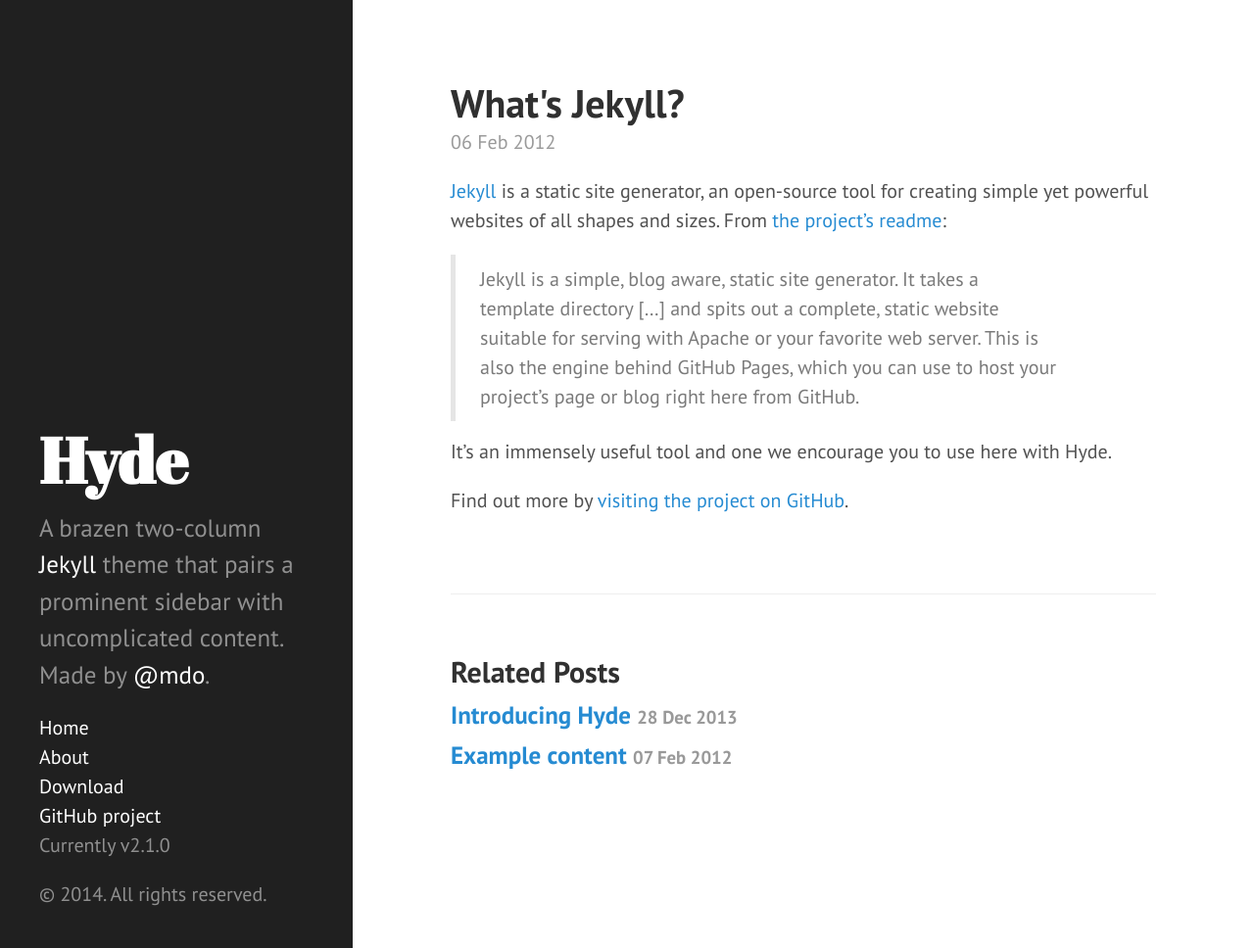
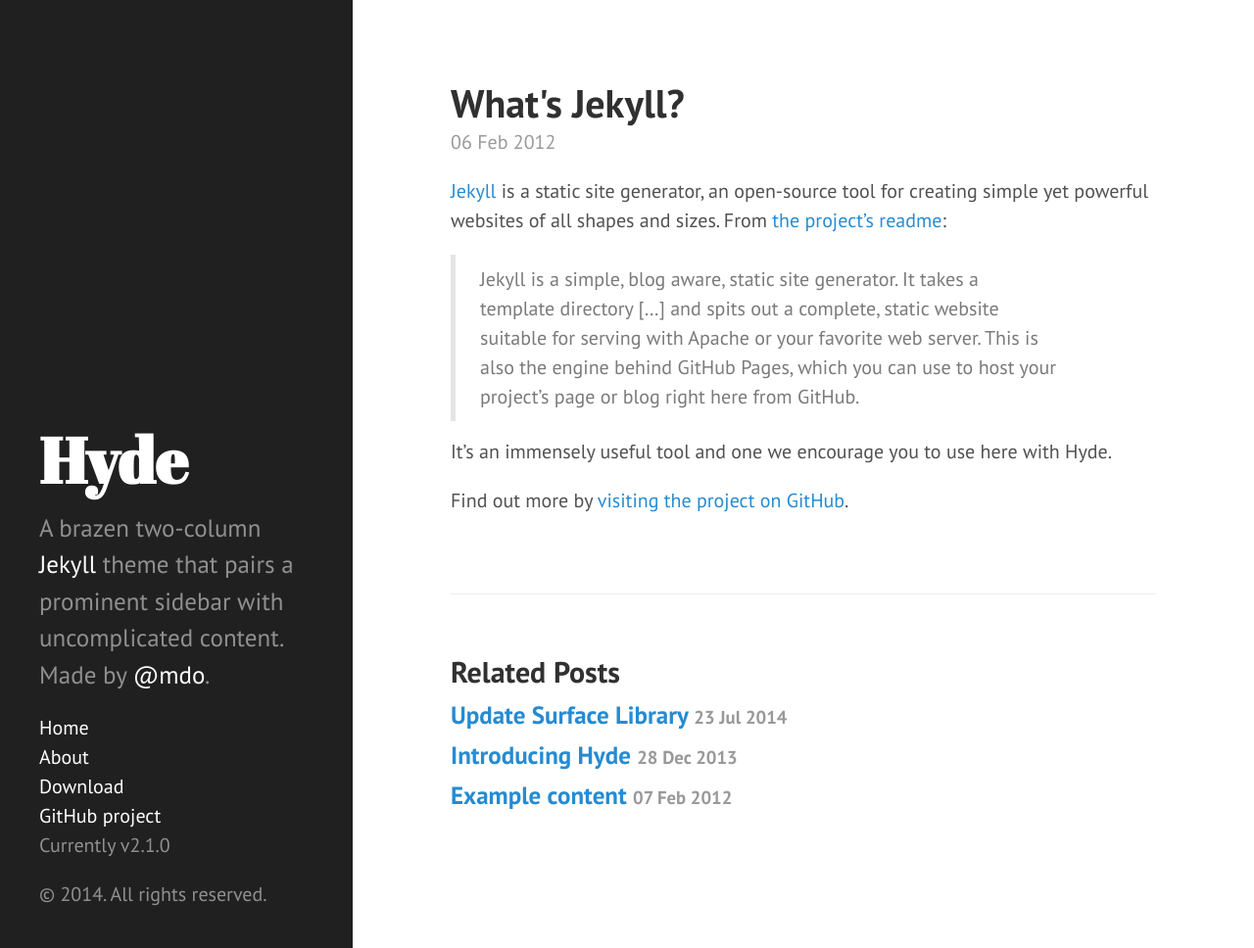
Before and after one commit to tabinks/frankenzyme.com, a Jekyll site: the page built from _posts/2012-02-06-whats-jekyll.md, in a window 1280 px wide and 968 px high. Shown: the whole window at 98% size. Built offline with Jekyll 4.4.1, drawn with Linux system fonts in a browser that asks for light colours; Markdown is read by kramdown in place of the engine named in the settings.

Commit message:
Add file

```diff
--- a/SurfaceScreen.md
+++ b/_posts/2014-07-23-update-surface-library.md
@@ -1,7 +1,9 @@
-================================================================================
-================================================================================
+---
+layout: post
+title: Update Surface Library
+---
+
 Update Surface Library
-================================================================================
 ================================================================================
 
 1. Update the local PDB
```
